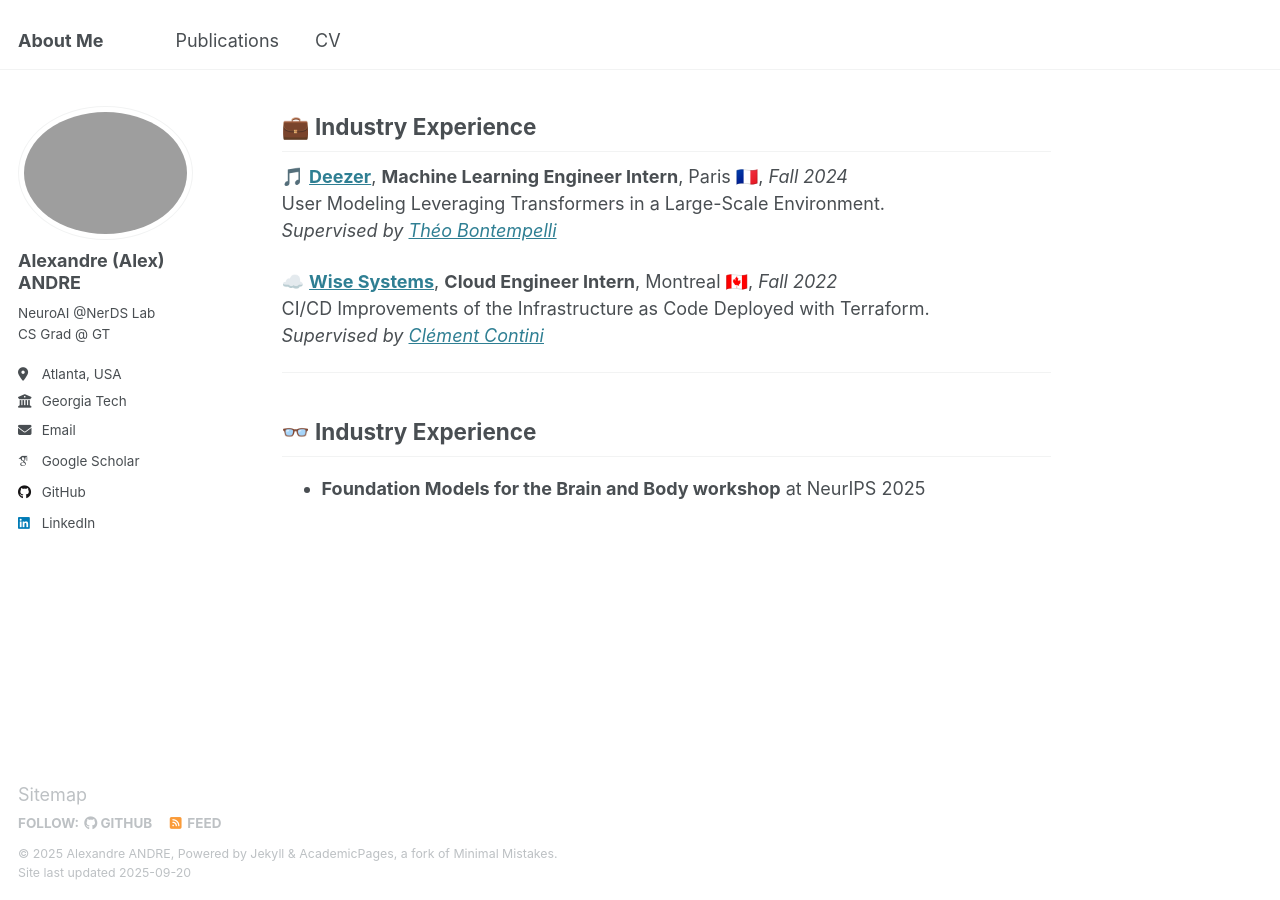
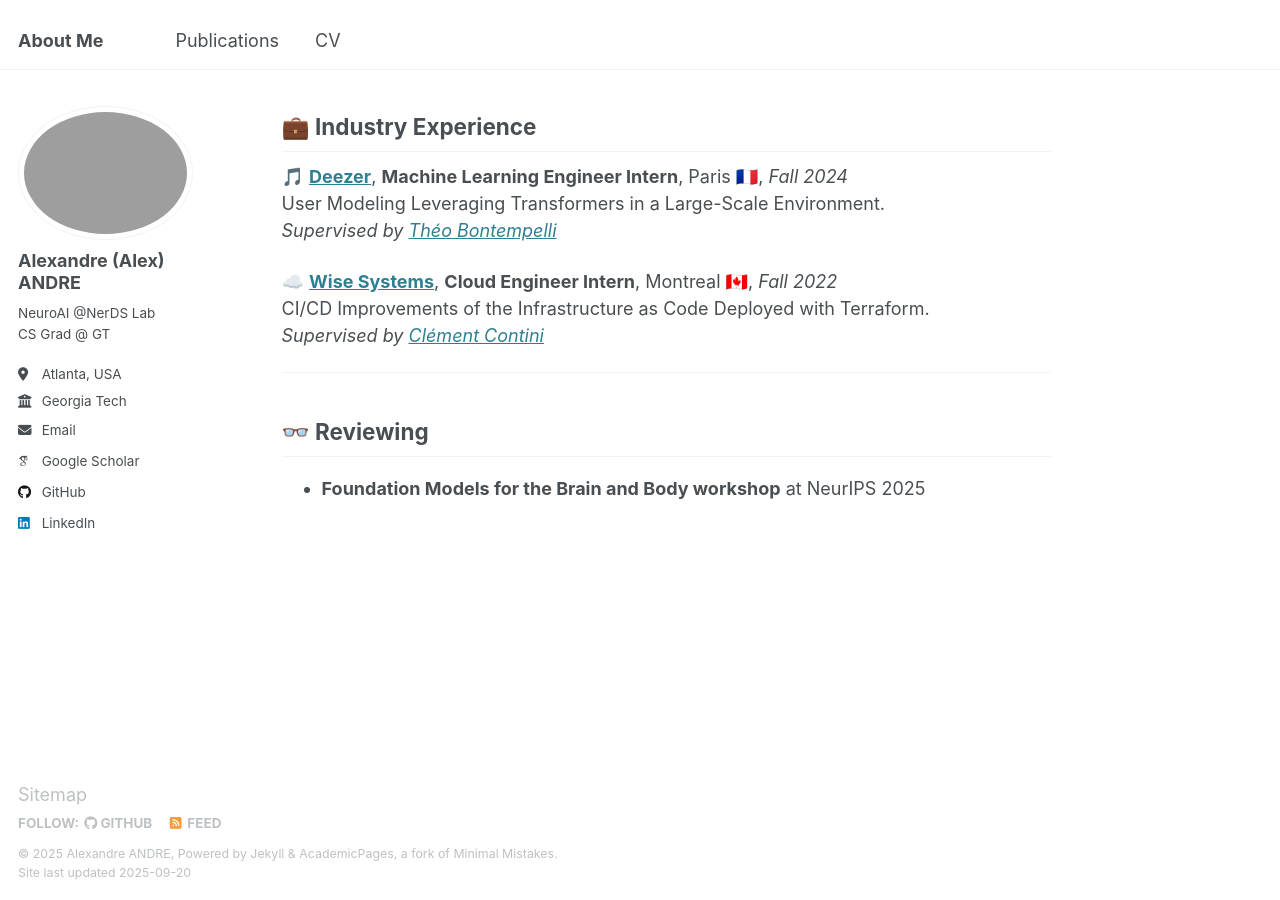
Before and after one commit to AlexandreAndr/profile, a Jekyll site: the page built from _pages/about.md, in a window 1280 px wide and 900 px high, scrolled down 1163 px. Built offline with Jekyll 4.4.1, drawn with Linux system fonts in a browser that asks for light colours; emoji names are drawn with the system emoji font; some web fonts are replaced.

Commit message:
Update about.md

```diff
--- a/_pages/about.md
+++ b/_pages/about.md
@@ -45,5 +45,5 @@ CI/CD Improvements of the Infrastructure as Code Deployed with Terraform.
 *Supervised by [Clément Contini](https://www.linkedin.com/in/clement-contini/?locale=en_US)*
 
 ---
-## :eyeglasses: Industry Experience
+## :eyeglasses: Reviewing
 -  **Foundation Models for the Brain and Body workshop** at NeurIPS 2025
```
